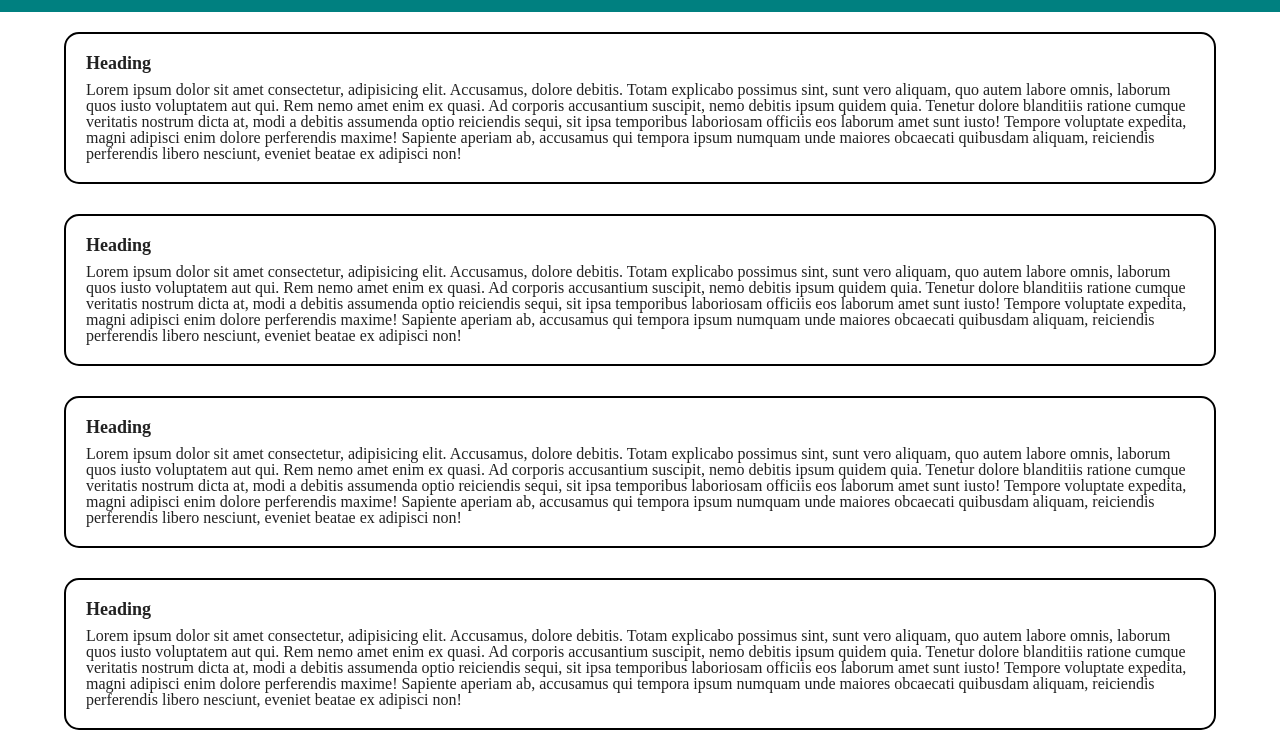
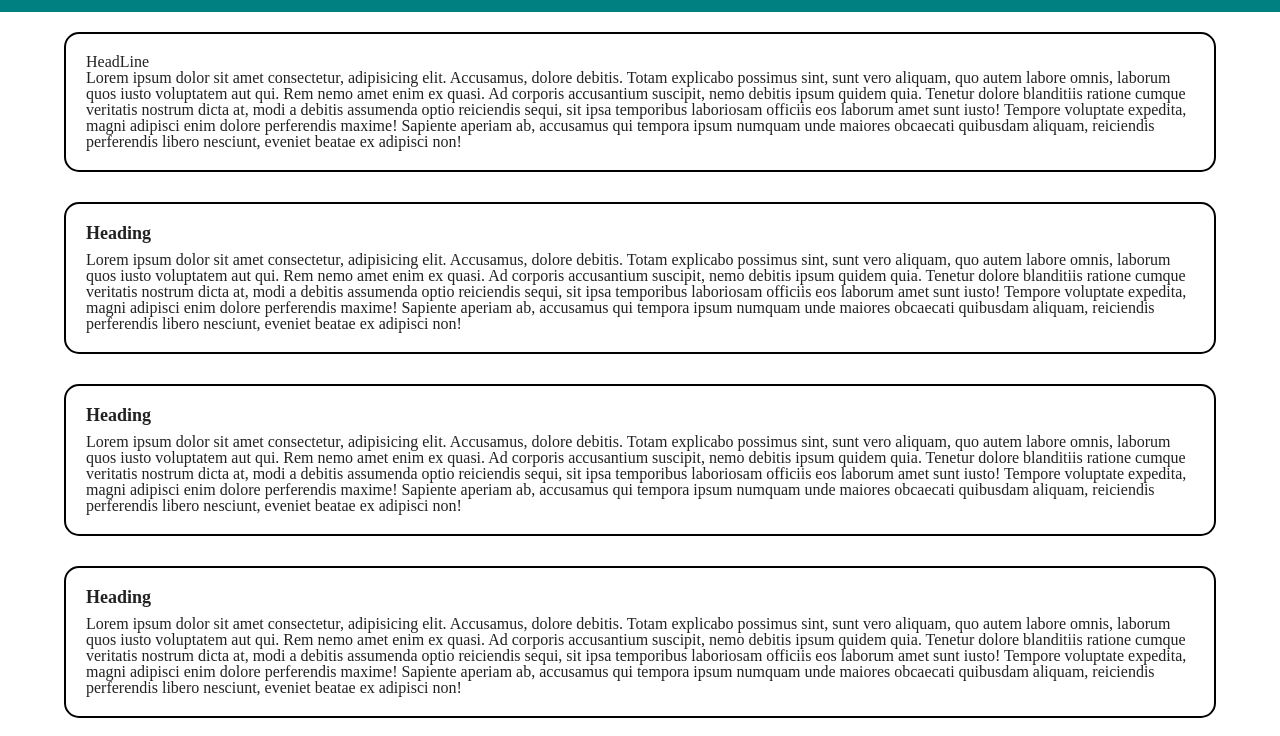
Before and after one commit to freshcodeFT/fm-flex-item, a plain HTML site: page index.html in a window 1280 px wide. Shown: the part 64-800 px from the top of the page. Drawn offline with Linux system fonts and the light colour scheme.

Commit message:
Change heading

```diff
--- a/index.html
+++ b/index.html
@@ -25,7 +25,7 @@
     <main>
       <section>
         <article>
-          <h1>Heading</h1>
+          <div>HeadLine</div>
           <p>
             Lorem ipsum dolor sit amet consectetur, adipisicing elit. Accusamus,
             dolore debitis. Totam explicabo possimus sint, sunt vero aliquam,
```
